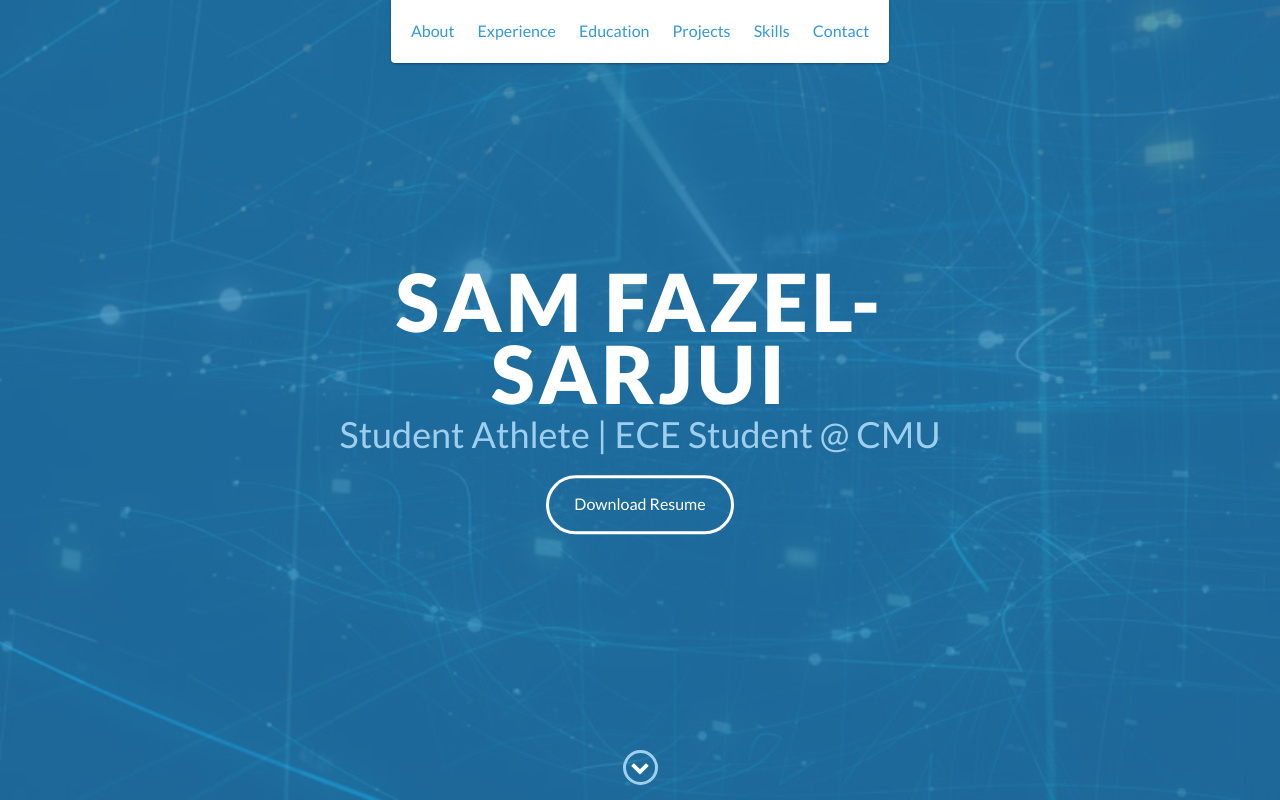
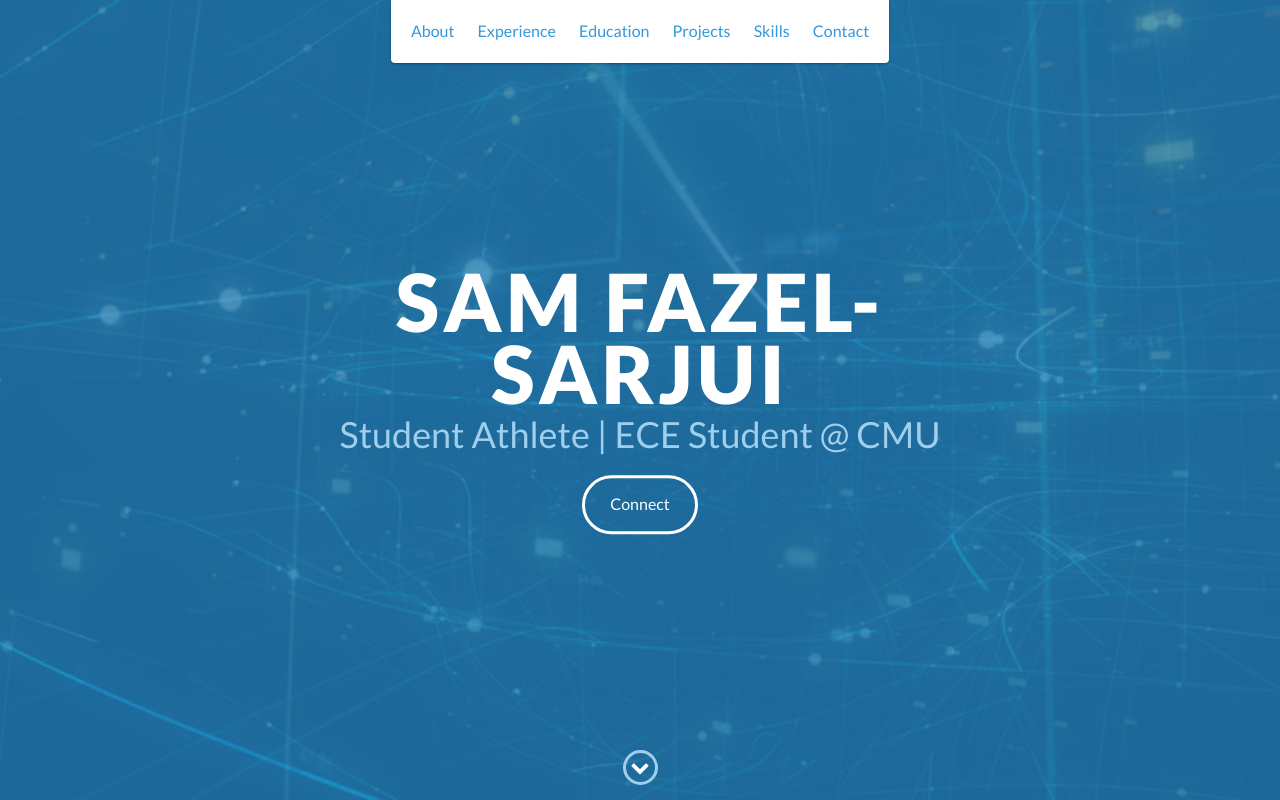
Before and after one commit to sfazelsa/sfazelsa.github.io, a website: page index.html in a window 1280 px wide. Shown: the top 800 px of the page. Drawn offline with nearby package versions, Linux system fonts and the light colour scheme.

Commit message:
Update index.html

```diff
--- a/index.html
+++ b/index.html
@@ -50,7 +50,7 @@
         <div id="lead-content">
             <h1>Sam Fazel-Sarjui</h1>
             <h2>Student Athlete | ECE Student @ CMU</h2>
-            <a href="/Fazel.pdf" download="Fazel.pdf" class="btn-rounded-white">Download Resume</a>
+            <a href="https://www.linkedin.com/in/sam-fazel-sarjui-2b7b19127/" class="btn-rounded-white">Connect</a>
 
         </div>
         <!-- End #lead-content -->
@@ -182,7 +182,6 @@
                         <p>
 • Programmed a serial communication protocol using System Verilog on an FPGA board to decode a string transmitted through a serial cable
 			</p>
-                        <a href="#">View Project</a>
                     </div>
                     <!-- End .project-info -->
                 </div>
```
